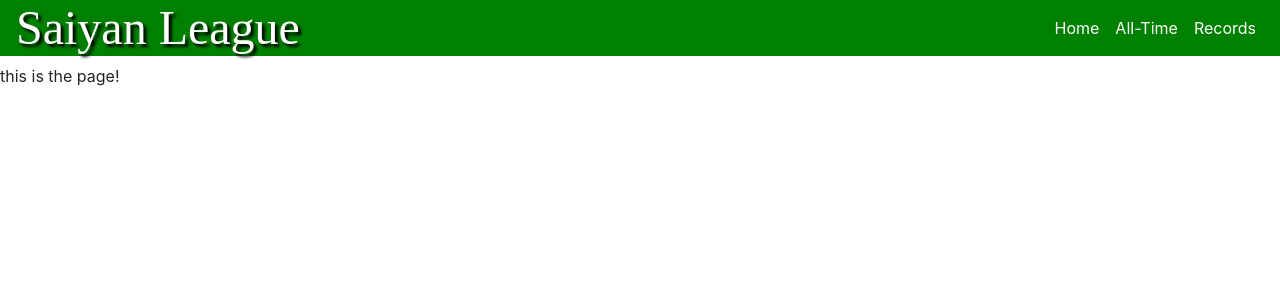
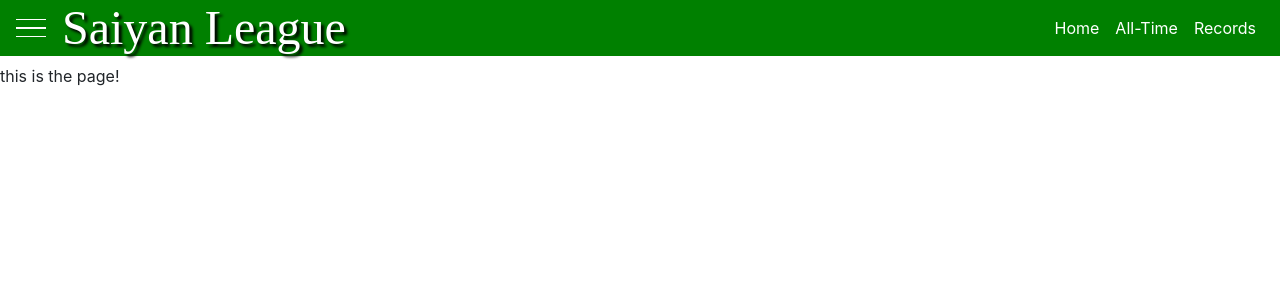
Before and after one commit to Anverch/fantasy-football, a React (Create React App) app: page / in a window 1280 px wide. Shown: the top 300 px of the page. Built offline with nearby package versions, Linux system fonts and the light colour scheme.

Commit message:
add side menu button

```diff
--- a/public/index.html
+++ b/public/index.html
@@ -26,7 +26,7 @@
       work correctly both with client-side routing and a non-root public URL.
       Learn how to configure a non-root public URL by running `npm run build`.
     -->
-    <title>React App</title>
+    <title>Saiyan League</title>
   </head>
   <body>
     <noscript>You need to enable JavaScript to run this app.</noscript>
--- a/src/components/Navigation/Navigation.css
+++ b/src/components/Navigation/Navigation.css
@@ -20,6 +20,7 @@
 
 .nav_logo {
     color: white;
+    margin-left: 1rem;
     text-decoration: none;
     font-size: 3rem;
     font-family: "Brush Script MT";
--- a/src/components/Navigation/Navigation.js
+++ b/src/components/Navigation/Navigation.js
@@ -1,10 +1,14 @@
 import React from "react";
+
+import SideMenuButton from "../SideMenu/SideMenuButton"
 import "./Navigation.css"
 
 const navigation = props => (
     <header className="navigation">
         <nav className="navigation_tool">
-            <div></div>
+            <div>
+                <SideMenuButton />
+            </div>
             <div className="nav_logo">Saiyan League</div>
             <div className="spacer"></div>
             <div className="nav_tool_items">
--- /dev/null
+++ b/src/components/SideMenu/SideMenuButton.css
@@ -0,0 +1,22 @@
+.menu_button {
+    display: flex;
+    flex-direction: column;
+    justify-content: space-around;
+    height: 26px;
+    width: 30px;
+    background: transparent;
+    border: none;
+    cursor: pointer;
+    padding: 0;
+    box-sizing: border-box;
+}
+
+.menu_button:focus {
+    outline: none;
+}
+
+.menu_button_line {
+    width: 30px;
+    height: 1.5px;
+    background: white;
+}
--- /dev/null
+++ b/src/components/SideMenu/SideMenuButton.js
@@ -0,0 +1,12 @@
+import React from "react";
+import "./SideMenuButton.css";
+
+const sideMenuButton = props => (
+    <button className="menu_button">
+        <div className="menu_button_line"/>
+        <div className="menu_button_line"/>
+        <div className="menu_button_line"/>
+    </button>
+);
+
+export default sideMenuButton;
```
Also changed, not shown: src/components/SideMenu/SideMenu.js (added).
